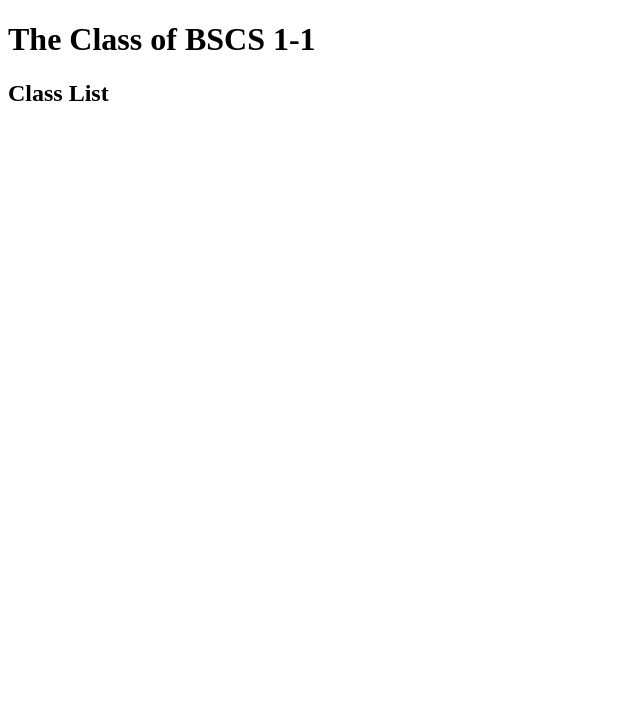
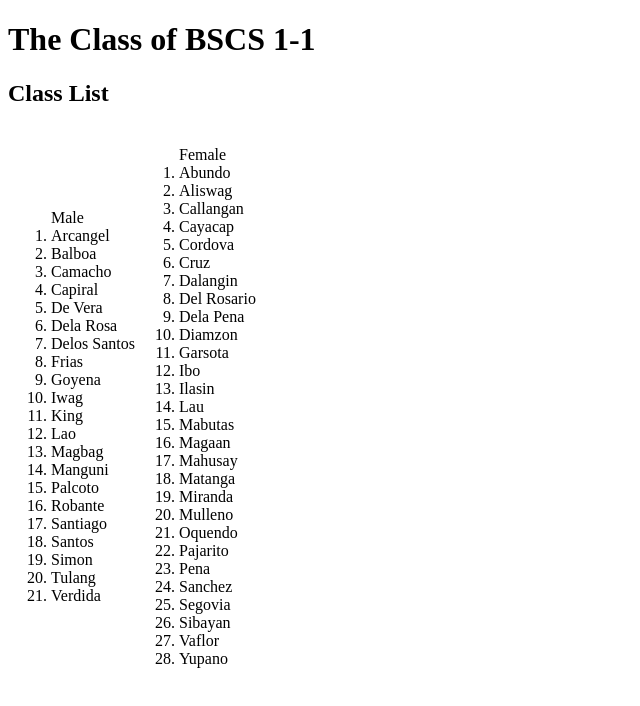
Before and after one commit to IJMPLM/backup, a plain HTML site: page quiz1.html in a window 1280 px wide. Shown: the whole page, without its empty margins (0-640 px from the left). Drawn offline with Linux system fonts and the light colour scheme.

Commit message:
list done

```diff
--- a/quiz1.html
+++ b/quiz1.html
@@ -14,8 +14,68 @@
             <section>
                 <h2>Class List</h2>
                     <table>
+                        <tr>
+                            <td>
+                                <ol>
+                                    <lh>Male</lh>
+                                    <li>Arcangel</li>
+                                    <li>Balboa</li>
+                                    <li>Camacho</li>
+                                    <li>Capiral</li>
+                                    <li>De Vera</li>
+                                    <li>Dela Rosa</li>
+                                    <li>Delos Santos</li>
+                                    <li>Frias</li>
+                                    <li>Goyena</li>
+                                    <li>Iwag</li>
+                                    <li>King</li>
+                                    <li>Lao</li>
+                                    <li>Magbag</li>
+                                    <li>Manguni</li>
+                                    <li>Palcoto</li>
+                                    <li>Robante</li>
+                                    <li>Santiago</li>
+                                    <li>Santos</li>
+                                    <li>Simon</li>
+                                    <li>Tulang</li>
+                                    <li>Verdida</li>
+                                </ol>
+                            </td>
+                            <td>
+                                <ol>
+                                    <lh>Female</lh>
+                                    <li>Abundo</li>
+                                    <li>Aliswag</li>
+                                    <li>Callangan</li>
+                                    <li>Cayacap</li>
+                                    <li>Cordova</li>
+                                    <li>Cruz</li>
+                                    <li>Dalangin</li>
+                                    <li>Del Rosario</li>
+                                    <li>Dela Pena</li>
+                                    <li>Diamzon</li>
+                                    <li>Garsota</li>
+                                    <li>Ibo</li>
+                                    <li>Ilasin</li>
+                                    <li>Lau</li>
+                                    <li>Mabutas</li>
+                                    <li>Magaan</li>
+                                    <li>Mahusay</li>
+                                    <li>Matanga</li>
+                                    <li>Miranda</li>
+                                    <li>Mulleno</li>
+                                    <li>Oquendo</li>
+                                    <li>Pajarito</li>
+                                    <li>Pena</li>
+                                    <li>Sanchez</li>
+                                    <li>Segovia</li>
+                                    <li>Sibayan</li>
+                                    <li>Vaflor</li>
+                                    <li>Yupano</li>
+                                </ol>
+                            </td>
 
-
+                        </tr>
                     </table>
             </section>
         </article>
```
